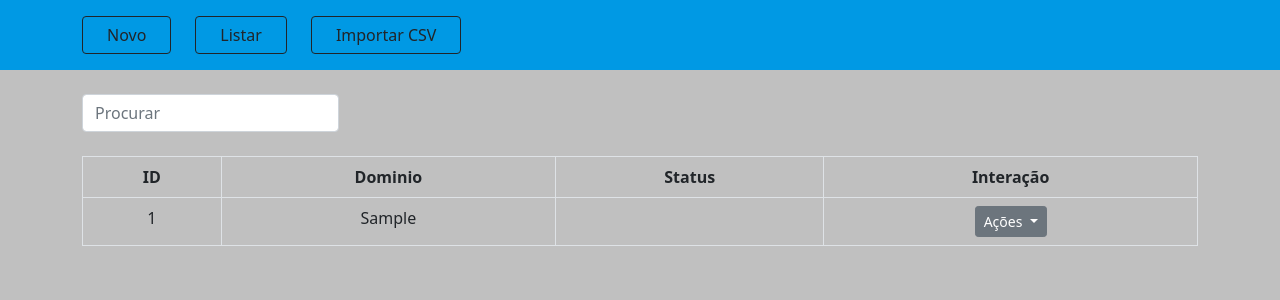
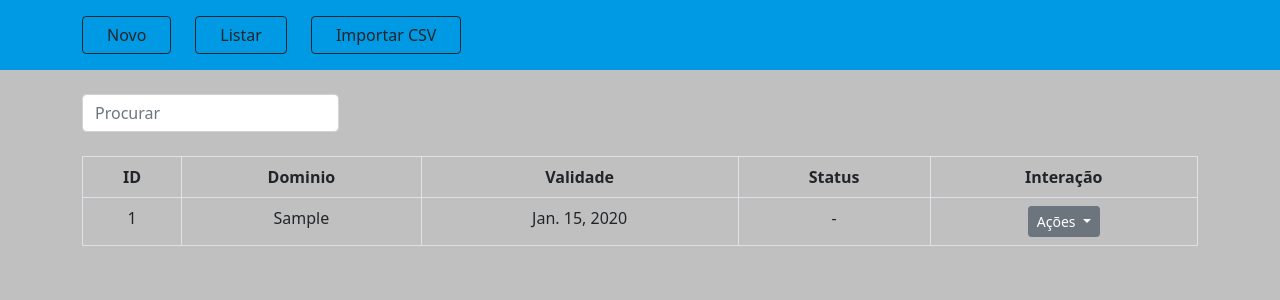
Before and after one commit to GabrielBatistaCco/ssl-manager, a Django app: page / in a window 1280 px wide. Shown: the top 300 px of the page. Run offline with Django 4.2, Linux system fonts and the light colour scheme; tables that the repository leaves empty hold one stand-in row (values such as "Sample post").

Commit message:
organização das colunas da lista de certificados

```diff
--- a/python/app_ssl/templates/ssl/lista_ssl.html
+++ b/python/app_ssl/templates/ssl/lista_ssl.html
@@ -12,6 +12,7 @@
             <tr class="text-center">
                 <th>ID</th>
                 <th>Dominio</th>
+                <th>Validade</th>
                 <th>Status</th>
                 <th>Interação</th>
             </tr>
@@ -19,7 +20,8 @@
             <tr class="text-center">
                 <td>{{ certificado.id }}</td>
                 <td>{{ certificado.dominio }}</td>
-                <td>{{ certificado.status }}</td>
+                <td>{{ certificado.validade | default:"-" }}</td>
+                <td>{{ certificado.status | default:"-" }}</td>
                 <td>
                     <div class="btn-group dropright">
                         <button type="button" class="btn btn-sm btn-secondary dropdown-toggle" id="dropdownMenuButton" data-bs-toggle="dropdown" aria-haspopup="true" aria-expanded="false">
@@ -35,13 +37,7 @@
                             <a class="dropdown-item text-danger" href="#">Deletar</a>
                         </div>
                     </div>
-                    <!-- <a class="btn btn-sm btn-secondary my-1" href="">Editar</a>
-                    <a class="btn btn-sm btn-secondary my-1 ms-2" href="">Detalhes</a>
-                    {% if certificado.url_ssls %}
-                        <a class="btn btn-sm btn-secondary my-1 ms-2" target="_blank" href="{{ certificado.url_ssls }}">Acessar ssls</a>
-                    {% endif %} -->
                 </td>
-                <!-- <td>{{ certificado.status }}</td> -->
             </tr>
             {% endfor %}
         </table>
```
